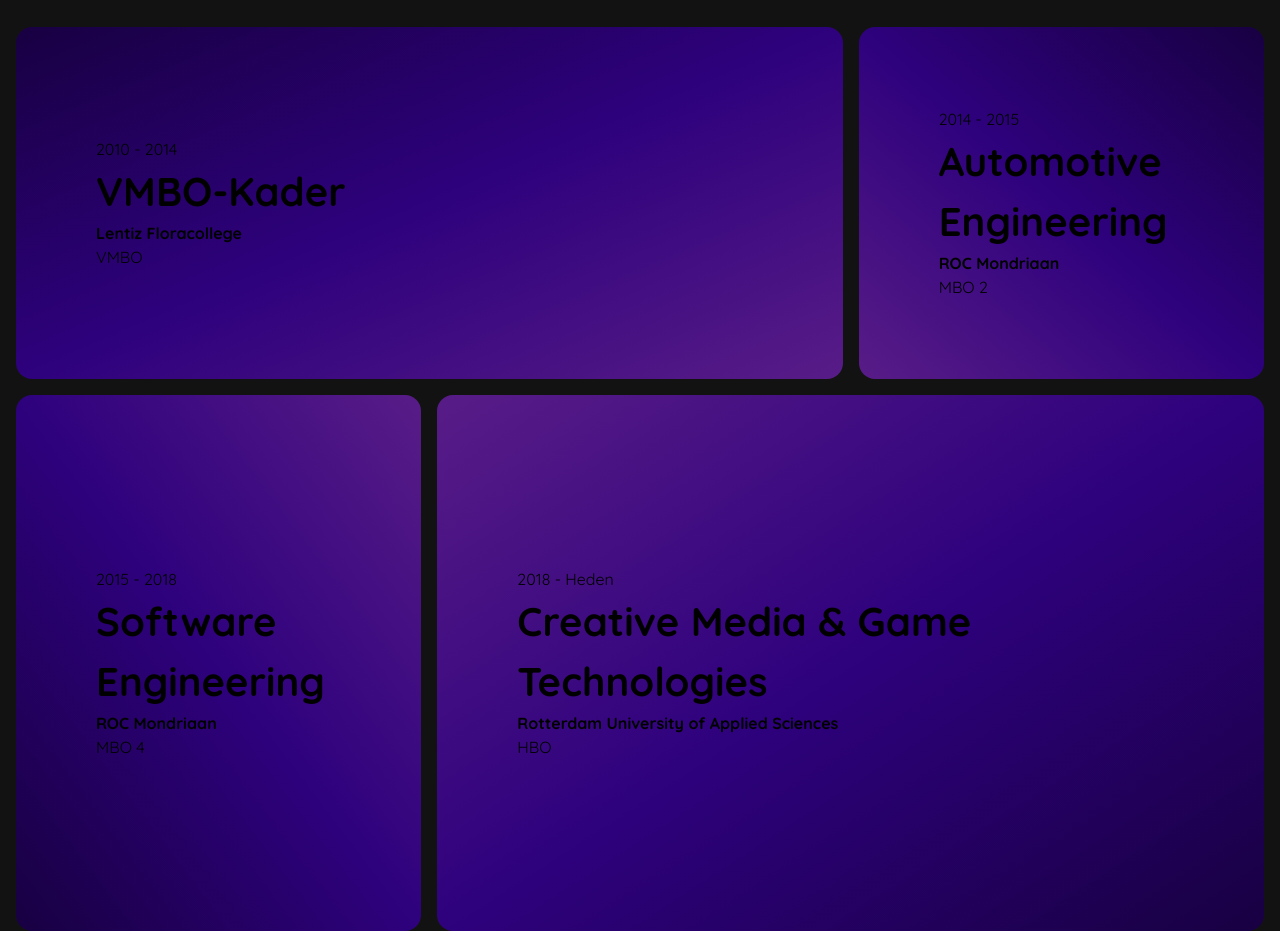
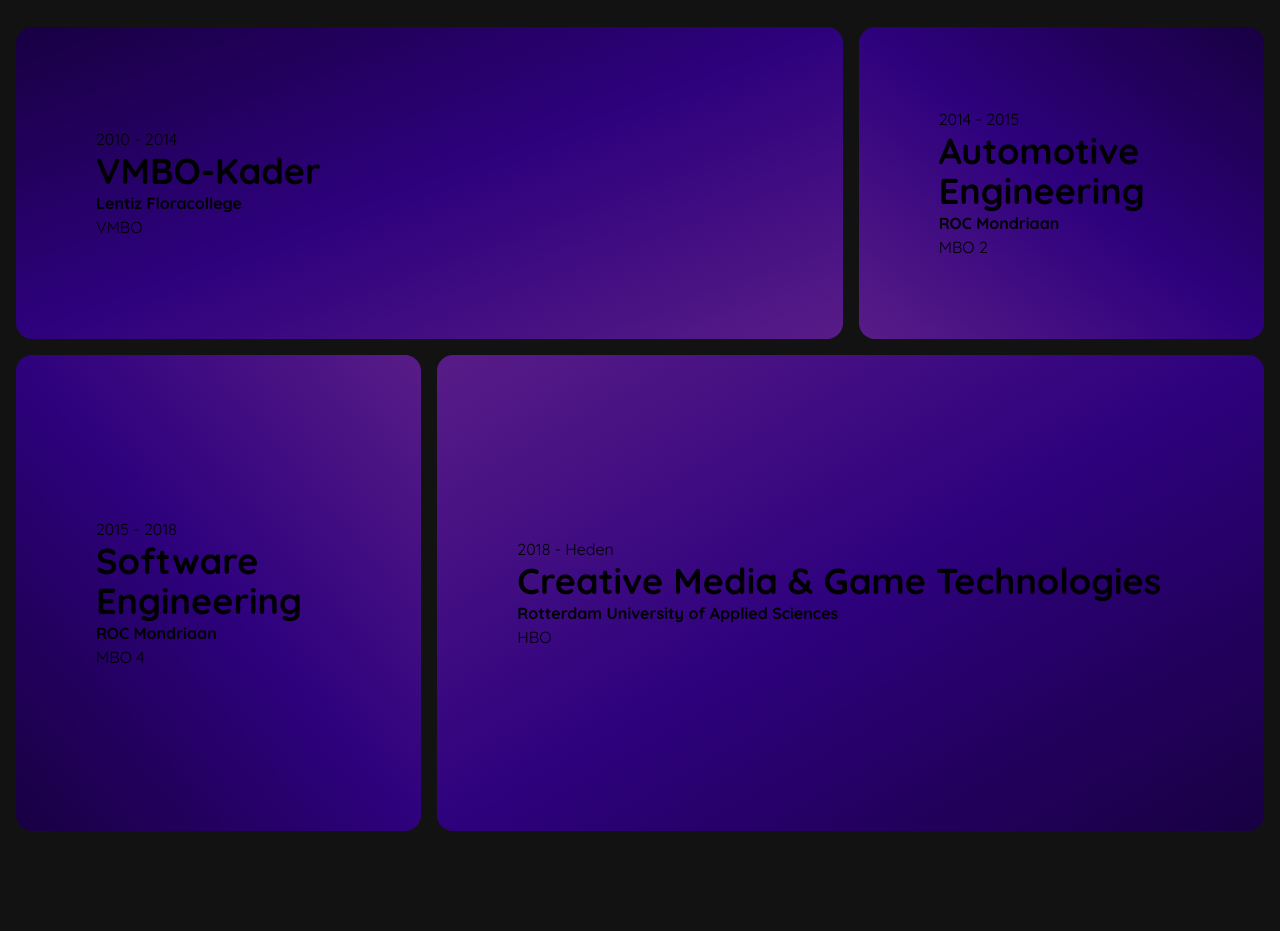
Before and after one commit to IsmailYaman/portfolio-v2, a Next.js app: page / in a window 1280 px wide. Shown: the part 1567-2498 px from the top of the page. Built offline with nearby package versions, Linux system fonts and the light colour scheme; a web font is replaced by a local one.

Commit message:
Refactor education item grid classes and add title font size.

```diff
--- a/app/components/education/education.tsx
+++ b/app/components/education/education.tsx
@@ -11,20 +11,23 @@
 
 const Education = () => {
     const renderEducationItem = (item: EducationItem) => {
-        // Determine grid classes based on the item's id
         let gridClasses = "";
         switch (item.id) {
             case 1:
-                gridClasses = "lg:col-span-2 lg:row-span-2 p-20 rounded-2xl lg:bg-gradient-to-br bg-gradient-to-br from-[#180042] via-[#2e017d] to-purple-900 flex flex-col justify-center h-full";
+                gridClasses =
+                    "lg:col-span-2 lg:row-span-2 p-20 rounded-2xl lg:bg-gradient-to-br bg-gradient-to-br from-[#180042] via-[#2e017d] to-purple-900 flex flex-col justify-center h-full";
                 break;
             case 2:
-                gridClasses = "lg:row-span-2 lg:col-start-3 p-20 rounded-2xl lg:bg-gradient-to-bl from-[#180042] bg-gradient-to-tr via-[#2e017d] to-purple-900 flex flex-col justify-center h-full";
+                gridClasses =
+                    "lg:row-span-2 lg:col-start-3 p-20 rounded-2xl lg:bg-gradient-to-bl from-[#180042] bg-gradient-to-tr via-[#2e017d] to-purple-900 flex flex-col justify-center h-full";
                 break;
             case 3:
-                gridClasses = "lg:row-span-3 lg:row-start-3 p-20 rounded-2xl lg:bg-gradient-to-tr bg-gradient-to-br from-[#180042] via-[#2e017d] to-purple-900 flex flex-col justify-center h-full";
+                gridClasses =
+                    "lg:row-span-3 lg:row-start-3 p-20 rounded-2xl lg:bg-gradient-to-tr bg-gradient-to-br from-[#180042] via-[#2e017d] to-purple-900 flex flex-col justify-center h-full";
                 break;
             case 4:
-                gridClasses = "lg:col-span-2 lg:row-span-3 row-start-4 p-20 rounded-2xl lg:bg-gradient-to-tl bg-gradient-to-tr from-[#180042] via-[#2e017d] to-purple-900 flex flex-col justify-center h-full";
+                gridClasses =
+                    "lg:col-span-2 lg:row-span-3 row-start-4 p-20 rounded-2xl lg:bg-gradient-to-tl bg-gradient-to-tr from-[#180042] via-[#2e017d] to-purple-900 flex flex-col justify-center h-full";
                 break;
             default:
                 break;
@@ -34,7 +37,7 @@
             <div className={gridClasses}>
                 <div>
                     <span>{item.year}</span>
-                    <h1>{item.title}</h1>
+                    <h1 className="text-2xl py-3 sm:text-4xl sm:py-0">{item.title}</h1>
                     <strong>{item.school}</strong>
                     <p>{item.description}</p>
                 </div>
```
